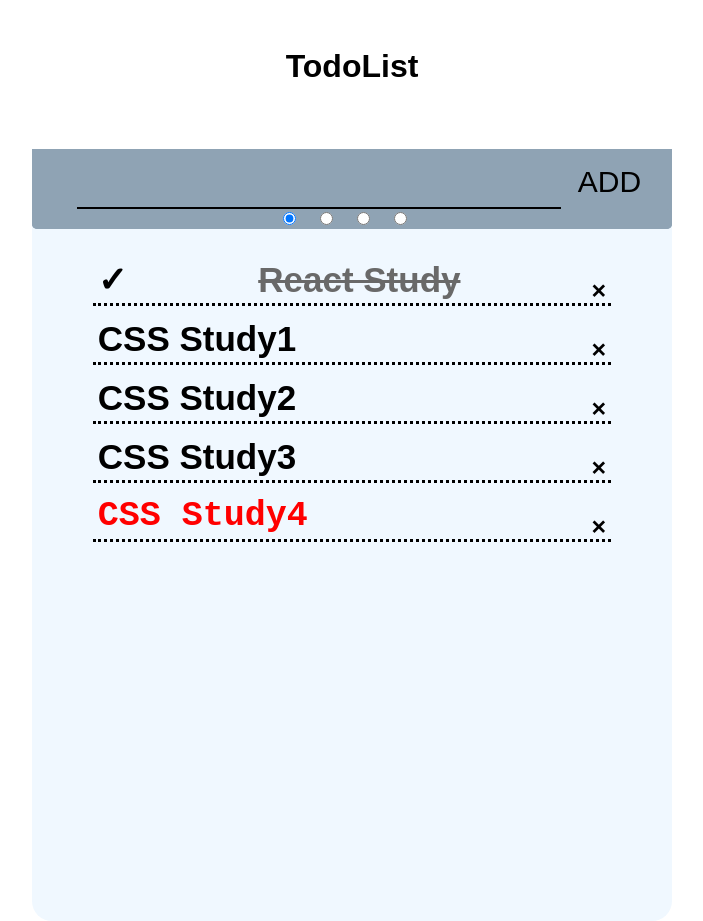
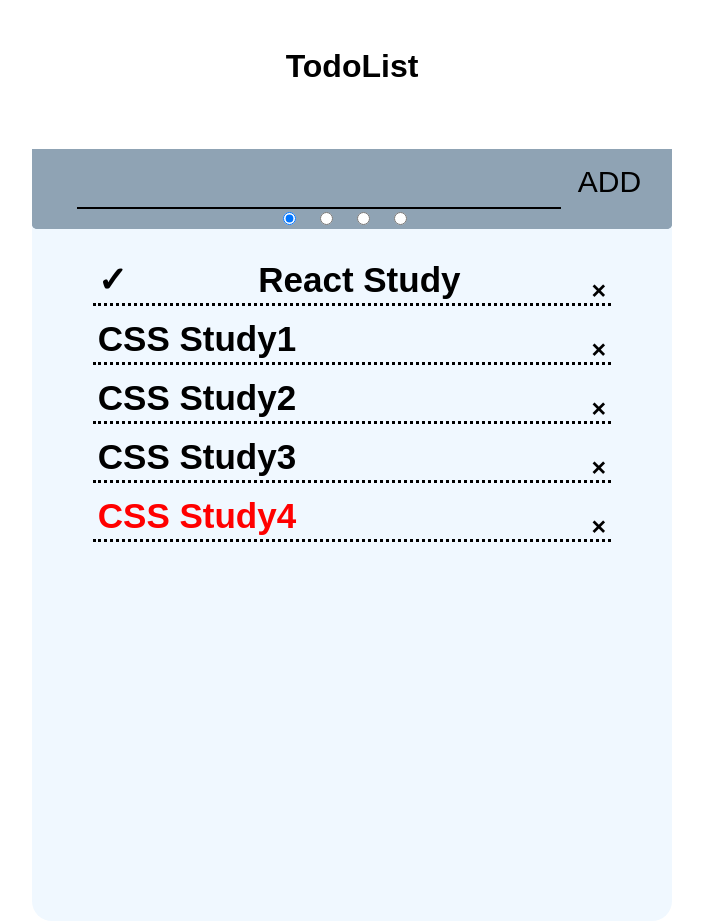
Before and after one commit to 2seungju/todolist, a React (Create React App) app: page / in a window 1280 px wide. Shown: the whole page, without its empty margins (288-991 px from the left). Built offline with nearby package versions, Linux system fonts and the light colour scheme.

Commit message:
styeld-components

```diff
--- a/src/components/TodoItem.js
+++ b/src/components/TodoItem.js
@@ -28,14 +28,6 @@ const Todo = styled.div`
   }
 `;
 
-// const TodoText = ({ color }) => {
-//   return (
-//     styled.div`
-//     color: ${color}
-//   `
-//   );
-// };
-/* 해결 못함 */
 const Delete = styled.span`
   color: black;
   font-family: 'Franklin Gothic Medium', 'Arial Narrow', Arial, sans-serif;
@@ -58,6 +50,9 @@ const TodoItem = ({
   onCheck,
   color
 }) => {
+  const TodoText = styled.div`
+    color: ${color}
+  `;
   console.log(id);
   return (
     <TodosWrapper>
@@ -65,12 +60,11 @@ const TodoItem = ({
         {
           checked && (<CheckMark>✓</CheckMark>)
         }
-        <div
-          className={`todo-text-${color} ${checked && 'checked'}`}
+        <TodoText
           onClick={() => onCheck(id)}
         >
           {text}
-        </div>
+        </TodoText>
         <Delete onClick={() => onDelete(id)}>&times;</Delete>
       </Todo>
     </TodosWrapper>
```
